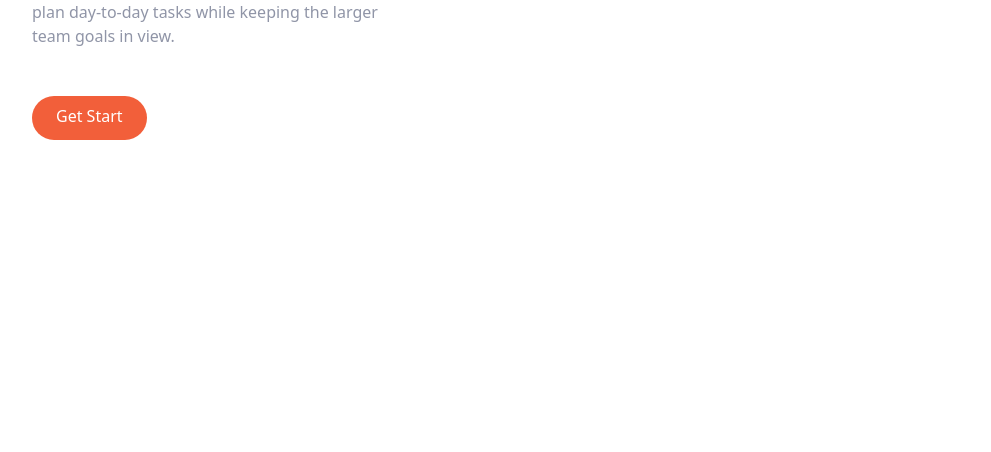
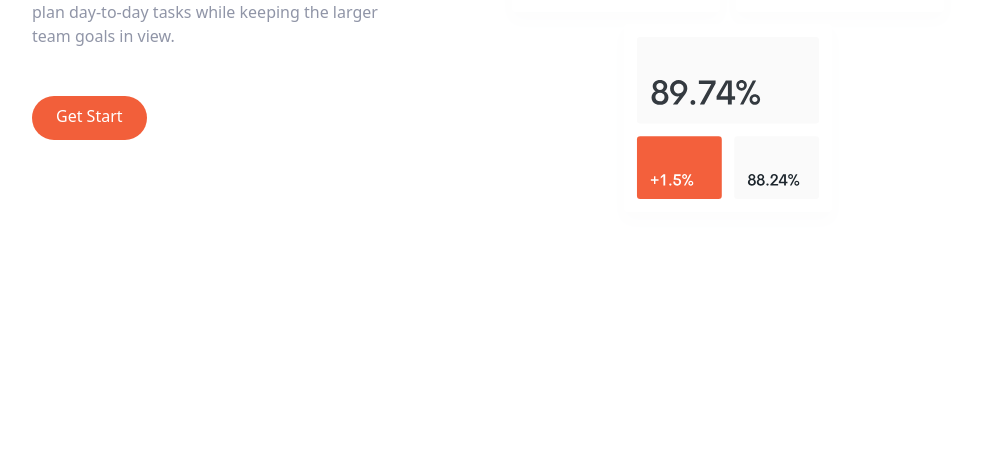
Before and after one commit to Annie-Huang/tailwind-landing-page, a website: page index.html in a window 1280 px wide. Shown: the part 348-800 px from the top of the page, without its empty margins (144-1135 px from the left). Drawn offline with Linux system fonts and the light colour scheme.

Commit message:
Add image section in

```diff
--- a/index.html
+++ b/index.html
@@ -71,7 +71,9 @@
         </div>
 
         <!-- Image -->
-        <div></div>
+        <div class="md:w-1/2">
+          <img src="img/illustration-intro.svg" alt="" />
+        </div>
       </div>
     </section>
   </body>
```
Also changed, not shown: css/main.css.
